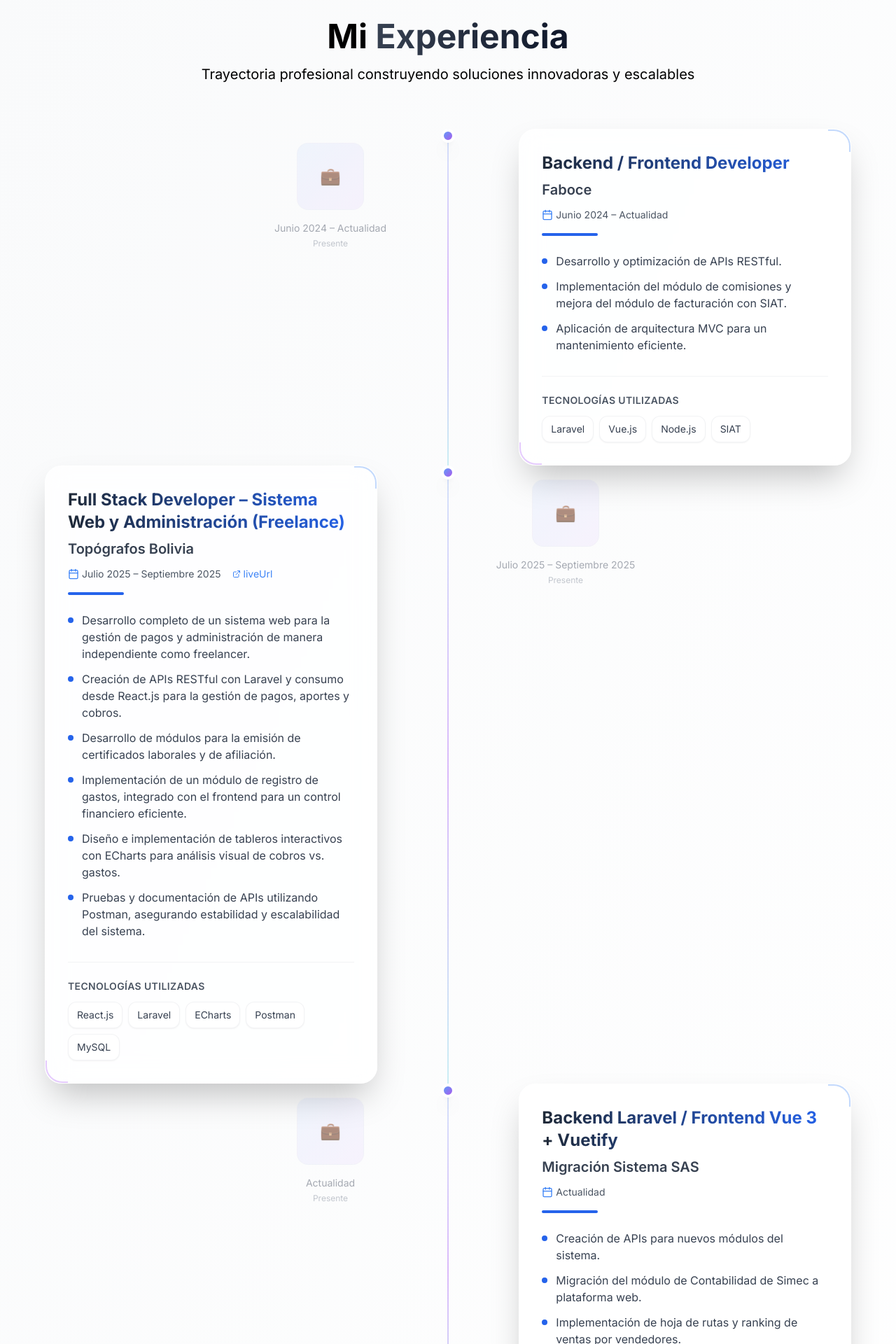
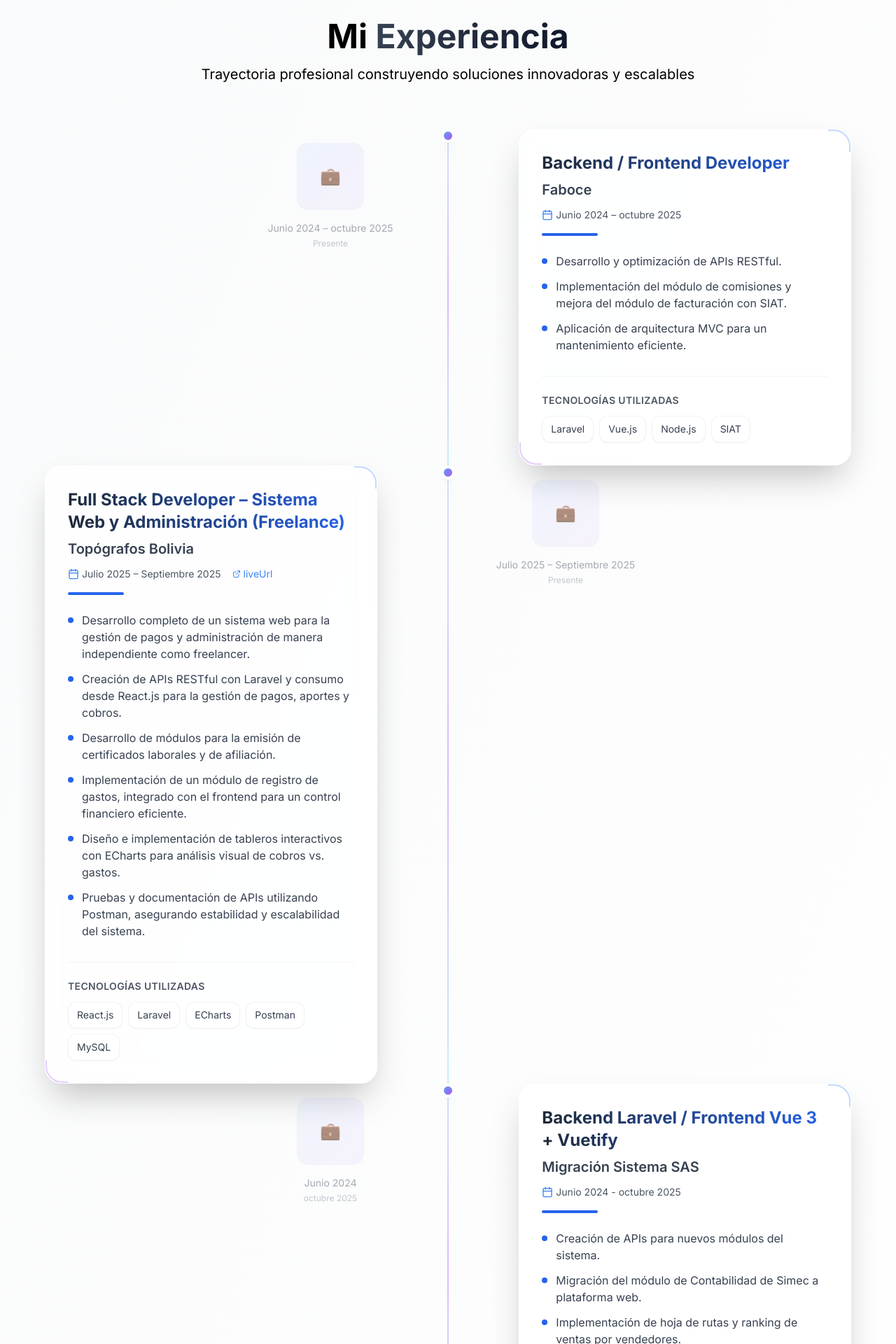
Before and after one commit to RonalAyra/ronal_ayra_revollo, a React (Vite) app: page / in a window 1280 px wide. Shown: the part 4264-6184 px from the top of the page at 70% size. Built offline with nearby package versions, Linux system fonts and the light colour scheme.

Commit message:
change experience

```diff
--- a/src/data/experiencedata.ts
+++ b/src/data/experiencedata.ts
@@ -5,7 +5,7 @@ export const experiences: Experience[] = [
     id: 1,
     company: "Faboce",
     position: "Backend / Frontend Developer",
-    period: "Junio 2024 – Actualidad",
+    period: "Junio 2024 – octubre 2025",
     description: [
       "Desarrollo y optimización de APIs RESTful.",
       "Implementación del módulo de comisiones y mejora del módulo de facturación con SIAT.",
@@ -33,7 +33,7 @@ export const experiences: Experience[] = [
     id: 3,
     company: "Migración Sistema SAS",
     position: "Backend Laravel / Frontend Vue 3 + Vuetify",
-    period: "Actualidad",
+    period: "Junio 2024 - octubre 2025",
     description: [
       "Creación de APIs para nuevos módulos del sistema.",
       "Migración del módulo de Contabilidad de Simec a plataforma web.",
```
